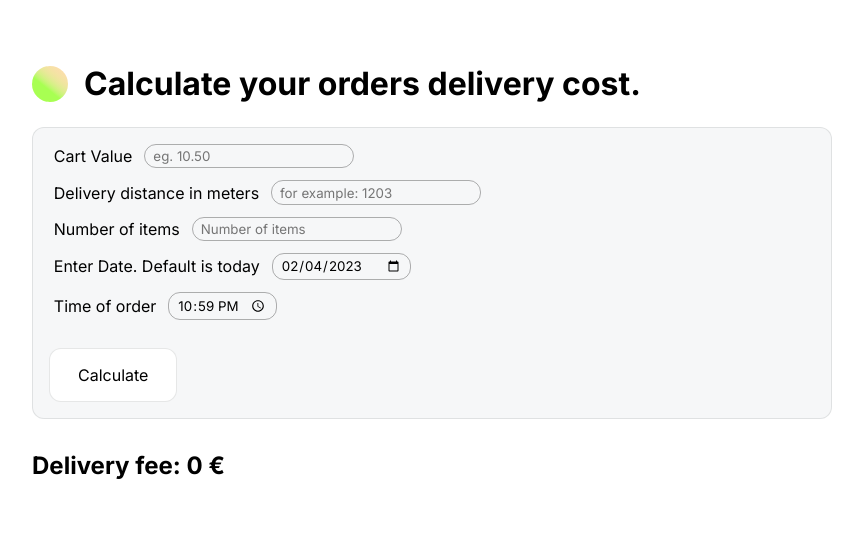
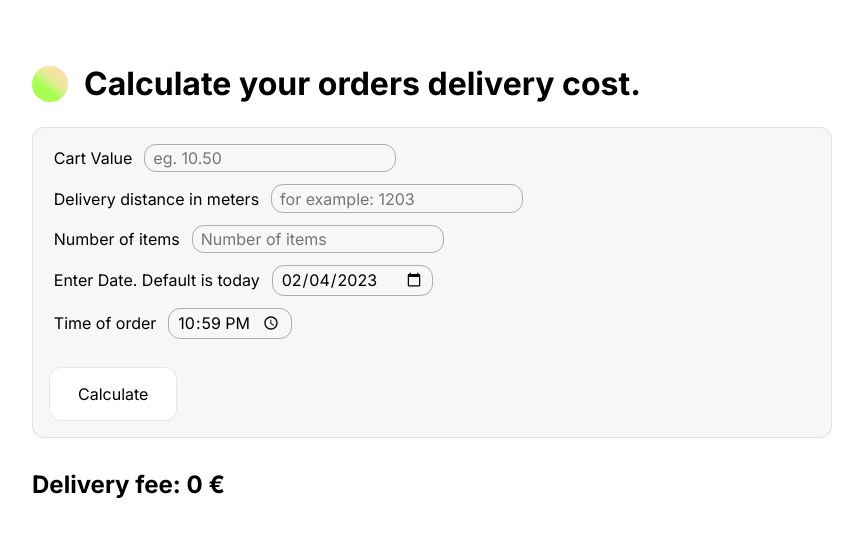
Before and after one commit to ogdakke/wolt, a Next.js app: page / in a window 1280 px wide. Shown: the top 536 px of the page, without its empty margins (208-1071 px from the left). Built offline with nearby package versions, Linux system fonts and the light colour scheme.

Commit message:
ui:n muokkausta

```diff
--- a/src/components/formComponent.tsx
+++ b/src/components/formComponent.tsx
@@ -194,7 +194,6 @@ export const calculateDeliveryFee = (data: Inputs): number => {
     }
   }
 
-
   // Calculate item surcharge
   if (numberOfItems >= 5) {
     const itemSurcharge = (numberOfItems - 4) * 0.5
@@ -225,9 +224,7 @@ export const calculateDeliveryFee = (data: Inputs): number => {
     return parseFloat(num.toPrecision(4))
   }
 
-
   return precise(fee)
 }
 
-
 export default FormComponent
--- a/src/styles/Home.module.css
+++ b/src/styles/Home.module.css
@@ -7,6 +7,7 @@
   padding-left: 0.75rem;
   padding-right: 0.75rem;
   width: 100vw;
+
 }
 
 .wrapper {
@@ -71,8 +72,9 @@
 .inputWrapper input {
   background-color: transparent;
   padding: 0.2rem 0.5rem;
-
+  font-size: 1rem;
   border: 1px solid rgba(var(--foreground-rgb), 0.3);
+  -webkit-border-radius: 12px;
   border-radius: var(--border-radius);
 }
 
```
